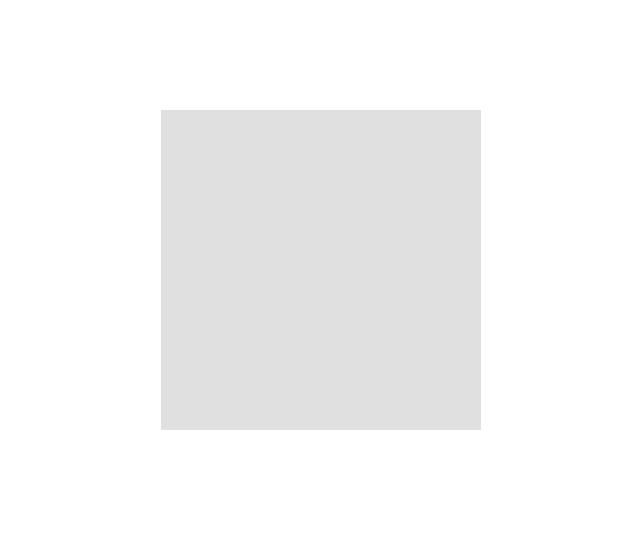
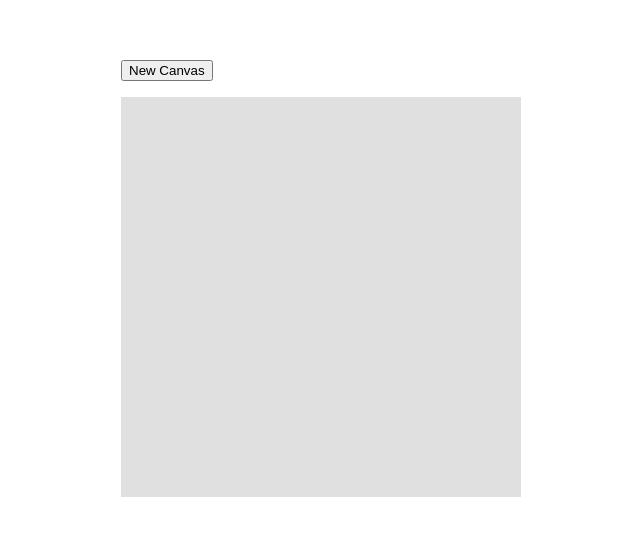
Before and after one commit to latechlogan/odin-etch-a-sketch, a plain HTML site: page index.html in a window 1280 px wide. Shown: the part 130-666 px from the top of the page, without its empty margins (319-959 px from the left). Drawn offline with Linux system fonts and the light colour scheme.

Commit message:
Add input and canvas size feature in css and js
This commit adds a CSS variable for sizing the pixel class within the
div container. There was a good bit of JS commited as well for handling
user input for the grid size, creating a new canvas sized to the user
input, and passing the user input to the css variable to handle the new
size for the pixel class.

```diff
--- a/index.html
+++ b/index.html
@@ -7,6 +7,9 @@
     <link rel="stylesheet" href="style.css" />
   </head>
   <body>
+    <div class="menu">
+      <button id="new-canvas">New Canvas</button>
+    </div>
     <div class="div-container"></div>
     <script src="script.js"></script>
   </body>
--- a/script.js
+++ b/script.js
@@ -1,8 +1,11 @@
 function createGrid(size = 16) {
+  const divContainer = document.querySelector(".div-container");
+  divContainer.innerHTML = "";
+
   for (let i = 0; i < size * size; i++) {
     let div = document.createElement("div");
     div.classList.add("pixel");
-    document.querySelector(".div-container").appendChild(div);
+    divContainer.appendChild(div);
   }
 }
 
@@ -15,3 +18,21 @@ const container = document.querySelector(".div-container");
 container.addEventListener("mouseover", (e) => {
   e.target.setAttribute("style", "background: #888888");
 });
+
+function createNewCanvas() {
+  let newSize = getUserInput();
+  createGrid(newSize);
+  passUserInput(newSize);
+}
+
+function getUserInput() {
+  return +prompt("Please enter a grid size:", 16);
+}
+
+document.querySelector("#new-canvas").addEventListener("click", () => {
+  createNewCanvas();
+});
+
+function passUserInput(param) {
+  document.documentElement.style.setProperty("--size-input", param);
+}
--- a/style.css
+++ b/style.css
@@ -32,9 +32,20 @@ body {
   align-items: center;
 }
 
+.menu {
+  width: 100%;
+  max-width: 400px;
+  padding: 1rem 0;
+  margin: 0;
+  display: flex;
+  flex-direction: row;
+  justify-content: space-between;
+  align-items: center;
+}
+
 .div-container {
-  width: 320px;
-  height: 320px;
+  width: 400px;
+  height: 400px;
   padding: 0;
   margin: 0;
   display: flex;
```
